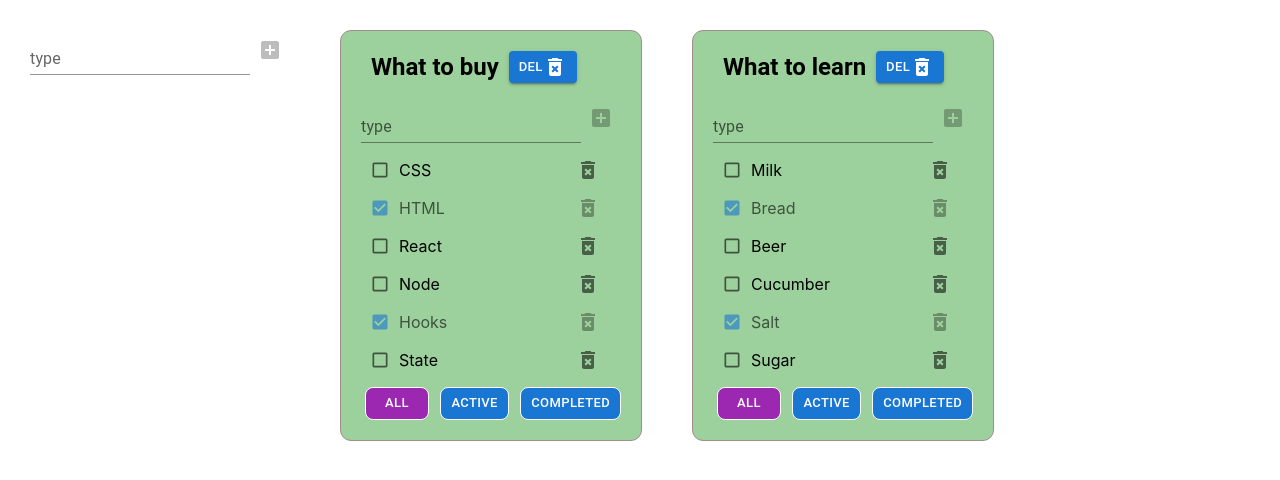
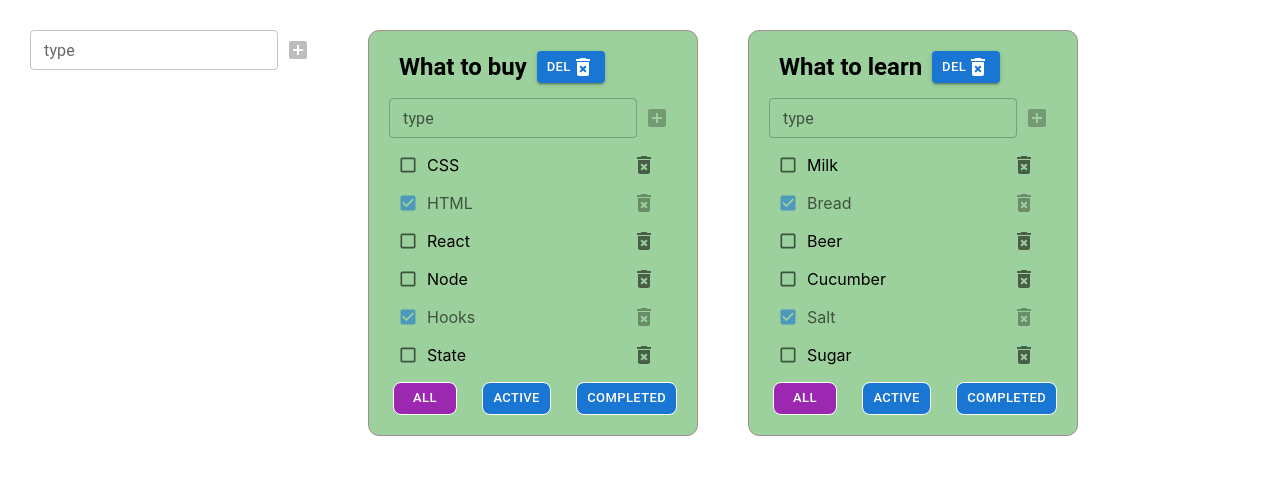
Before and after one commit to Indifferent98/-toDoListSoloMain, a React (Create React App) app: page / in a window 1280 px wide. Shown: the top 480 px of the page. Built offline with nearby package versions, Linux system fonts and the light colour scheme.

Commit message:
ref error style for textField

```diff
--- a/src/components/AddItemForm/AddItemForm.tsx
+++ b/src/components/AddItemForm/AddItemForm.tsx
@@ -60,16 +60,15 @@ export const AddItemForm: FC<AddItemFormPropsType> = (props) => {
   return (
     <div>
       <TextField
-        className={error ? s.inputError : ""}
         placeholder="Input Title"
         value={title}
         onKeyDown={onKeyDownInputHandler}
         onChange={inputOnChangeHandler}
         id="standard-basic"
-        label="type "
-        variant="standard"
+        label="type"
+        variant="outlined"
         size="small"
-        error={error ? true : false}
+        error={error}
       />
       <IconButton
         disabled={buttonDisbledCondition}
```
